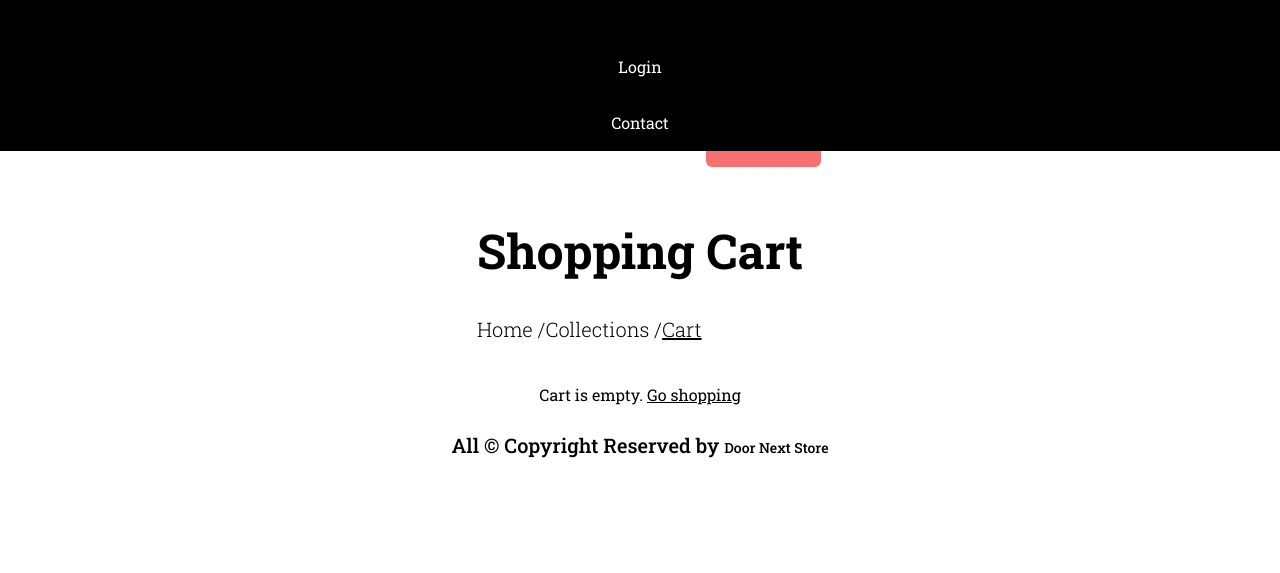
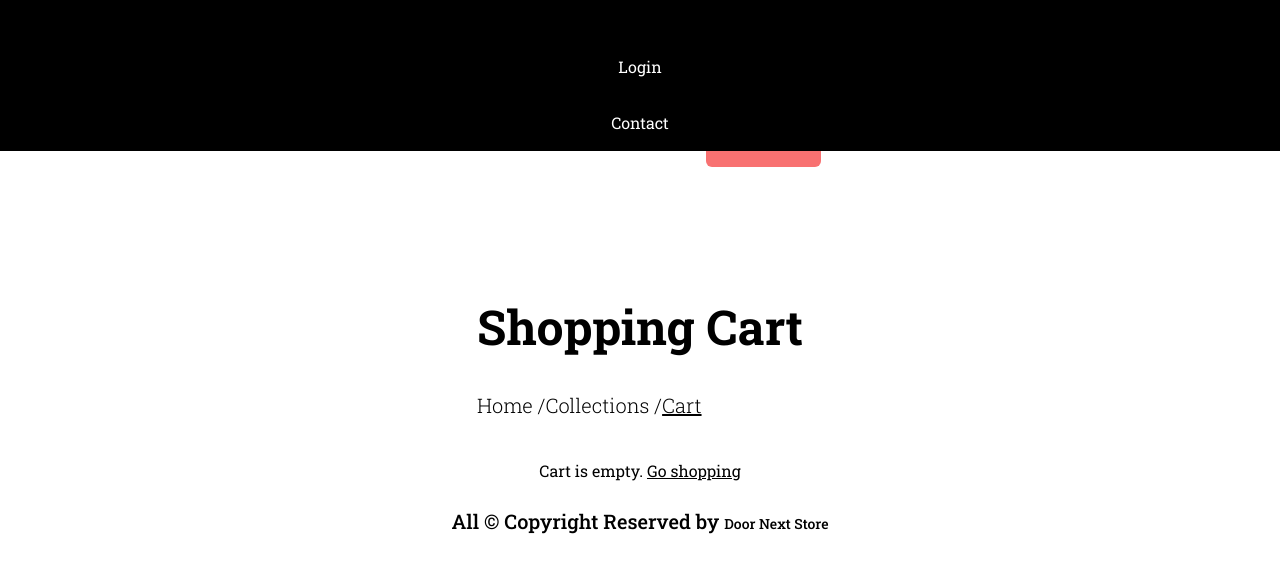
Before and after one commit to hexaalif/Door-next-store, a Next.js app: page /cart in a window 1280 px wide. Shown: the part 129-702 px from the top of the page. Built offline with nearby package versions, Linux system fonts and the light colour scheme.

Commit message:
userouter used

```diff
--- a/pages/cart.js
+++ b/pages/cart.js
@@ -2,10 +2,13 @@ import Layout from "@/Components/Layout";
 import { Store } from "@/Utils/Store";
 import Image from "next/image";
 import Link from "next/link";
+import { useRouter } from "next/router";
 import React, { useContext } from "react";
 
 const Cart = () => {
   const { state, dispatch } = useContext(Store);
+
+  const router = useRouter();
 
   const {
     cart: { cartItems },
@@ -20,7 +23,7 @@ const Cart = () => {
       <div className="max-w-[1240px] m-auto md:p-6">
         {/* hero content */}
         <div className="absolute top-0 left-0 right-0 bottom-[490px] md:bottom-[625px] bg-black z-[2]"></div>
-        <div className="text-left text-xl md:text-5xl font-bold text-black my-5">
+        <div className="mt-24 text-left text-xl md:text-5xl font-bold text-black my-5">
           <h1>Shopping Cart</h1>
           <div className="flex my-10 text-xs md:text-xl font-light">
             <div>
@@ -113,7 +116,10 @@ const Cart = () => {
                 ${cartItems.reduce((a, c) => a + c.quantity * c.price, 0)}
               </p>
               <div className="text-center">
-                <button className="px-24  py-2 bg-black hover:bg-green-400 rounded-full text-white">
+                <button
+                  onClick={() => router.push("/shipping")}
+                  className="px-24  py-2 bg-black hover:bg-green-400 rounded-full text-white"
+                >
                   Checkout
                 </button>
               </div>
```
